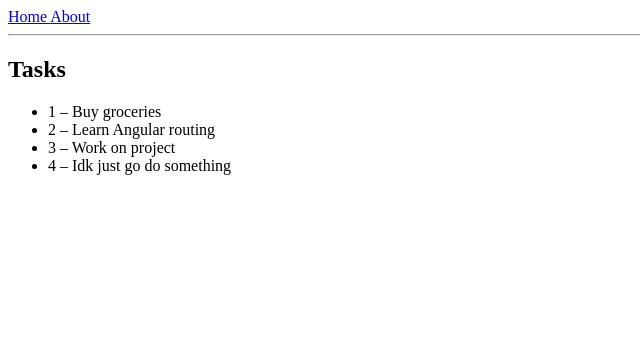
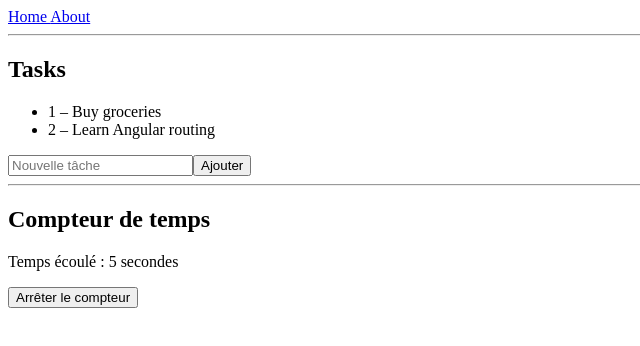
Before and after one commit to harry3574/taskboard-pro, an Angular app: page / in a window 1280 px wide. Shown: the top 346 px of the page, without its empty margins (0-640 px from the left). Built offline with nearby package versions, Linux system fonts and the light colour scheme.

Commit message:
fused everything

```diff
--- a/src/app/home/home.component.html
+++ b/src/app/home/home.component.html
@@ -5,3 +5,12 @@
     {{ task.id }} – {{ task.title }}
   </li>
 </ul>
+
+<input type="text" [(ngModel)]="newTaskTitle" placeholder="Nouvelle tâche" />
+<button (click)="addTask()">Ajouter</button>
+
+<hr>
+
+<h2>Compteur de temps</h2>
+<p>Temps écoulé : {{ count / 2 }} secondes</p>
+<button (click)="stopCounting()">Arrêter le compteur</button>
--- a/src/app/home/home.component.ts
+++ b/src/app/home/home.component.ts
@@ -1,18 +1,52 @@
-import { Component, inject } from '@angular/core';
+import { Component, OnInit, OnDestroy, inject } from '@angular/core';
 import { CommonModule } from '@angular/common';
+import { FormsModule } from '@angular/forms';
 import { TaskService } from '../services/task.service';
-
 
 @Component({
   selector: 'app-home',
   standalone: true,
-  imports: [CommonModule],
+  imports: [CommonModule, FormsModule],
   templateUrl: './home.component.html',
   styleUrls: ['./home.component.css']
 })
-export class HomeComponent {
+export class HomeComponent implements OnInit, OnDestroy {
 
+  // --- Task Management ---
   private taskService = inject(TaskService);
+  tasks$ = this.taskService.tasks$;
+  newTaskTitle = '';
 
-  tasks$ = this.taskService.getTasks();
+  addTask() {
+    if (this.newTaskTitle.trim()) {
+      this.taskService.addTask(this.newTaskTitle.trim());
+      this.newTaskTitle = '';
+    }
+  }
+
+  // --- Counting Clock ---
+  count = 0;
+  intervalId: any;
+
+  ngOnInit() {
+    this.startCounting();
+  }
+
+  ngOnDestroy() {
+    this.stopCounting();
+  }
+
+  startCounting() {
+    this.intervalId = setInterval(() => {
+      this.count++;
+    }, 500);
+  }
+
+  stopCounting() {
+    if (this.intervalId) {
+      clearInterval(this.intervalId);
+      this.intervalId = null;
+      console.log('Compteur stoppé');
+    }
+  }
 }
--- a/src/app/services/task.service.ts
+++ b/src/app/services/task.service.ts
@@ -1,5 +1,5 @@
 import { Injectable } from '@angular/core';
-import { Observable, of } from 'rxjs';
+import { BehaviorSubject, Observable } from 'rxjs';
 
 export interface Task {
   id: number;
@@ -13,12 +13,19 @@ export class TaskService {
 
   private tasks: Task[] = [
     { id: 1, title: 'Buy groceries' },
-    { id: 2, title: 'Learn Angular routing' },
-    { id: 3, title: 'Work on project' },
-    { id: 4, title: 'Idk just go do something'}
+    { id: 2, title: 'Learn Angular routing' }
   ];
 
-  getTasks(): Observable<Task[]> {
-    return of(this.tasks);
+  private tasksSubject = new BehaviorSubject<Task[]>([...this.tasks]);
+
+  tasks$: Observable<Task[]> = this.tasksSubject.asObservable();
+
+  addTask(title: string) {
+    const newTask: Task = {
+      id: this.tasks.length + 1,
+      title
+    };
+    this.tasks.push(newTask);
+    this.tasksSubject.next([...this.tasks]);
   }
 }
```
Also changed, not shown: 1 other file (tests, documents, lock files or other folders).
